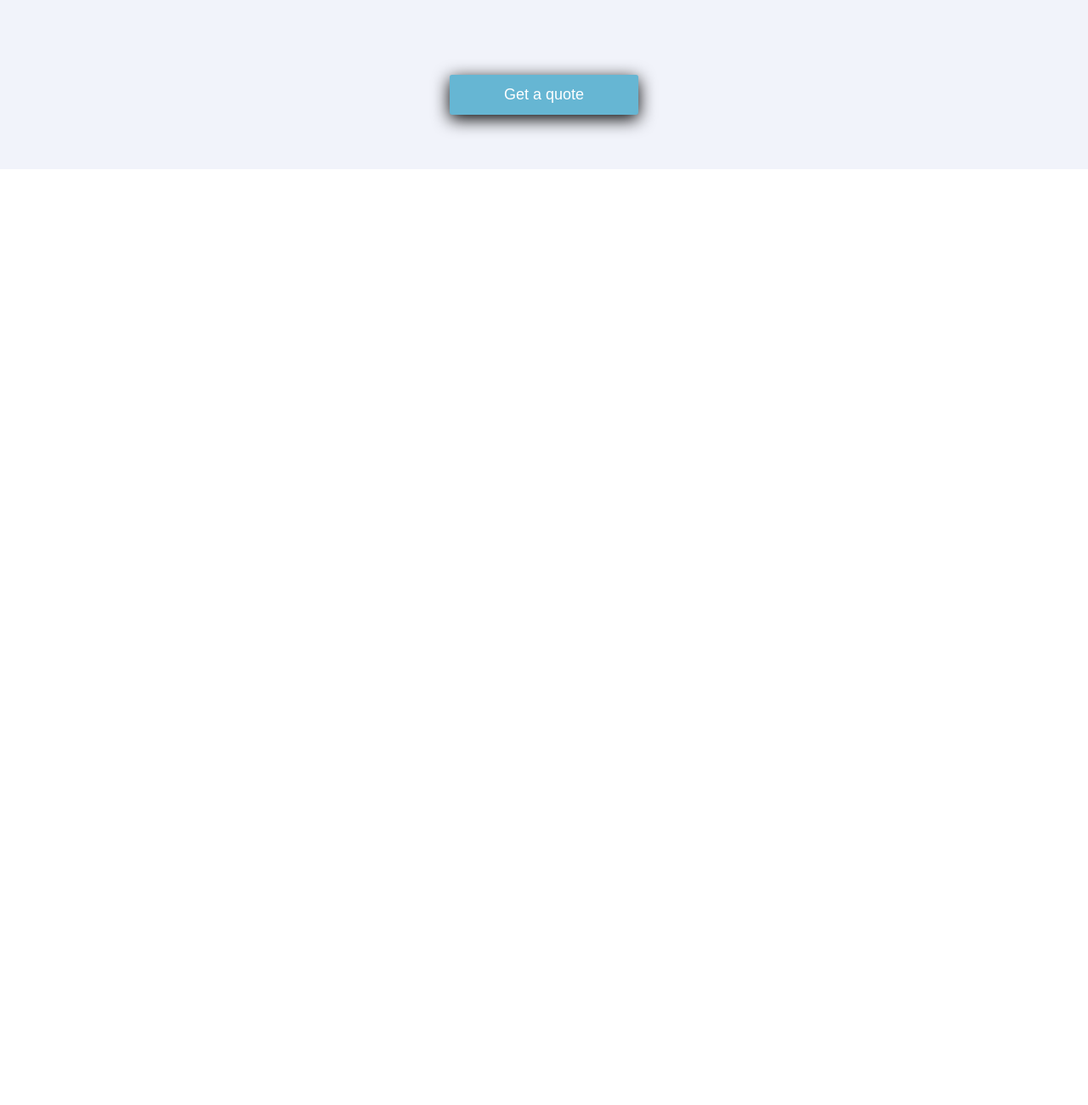
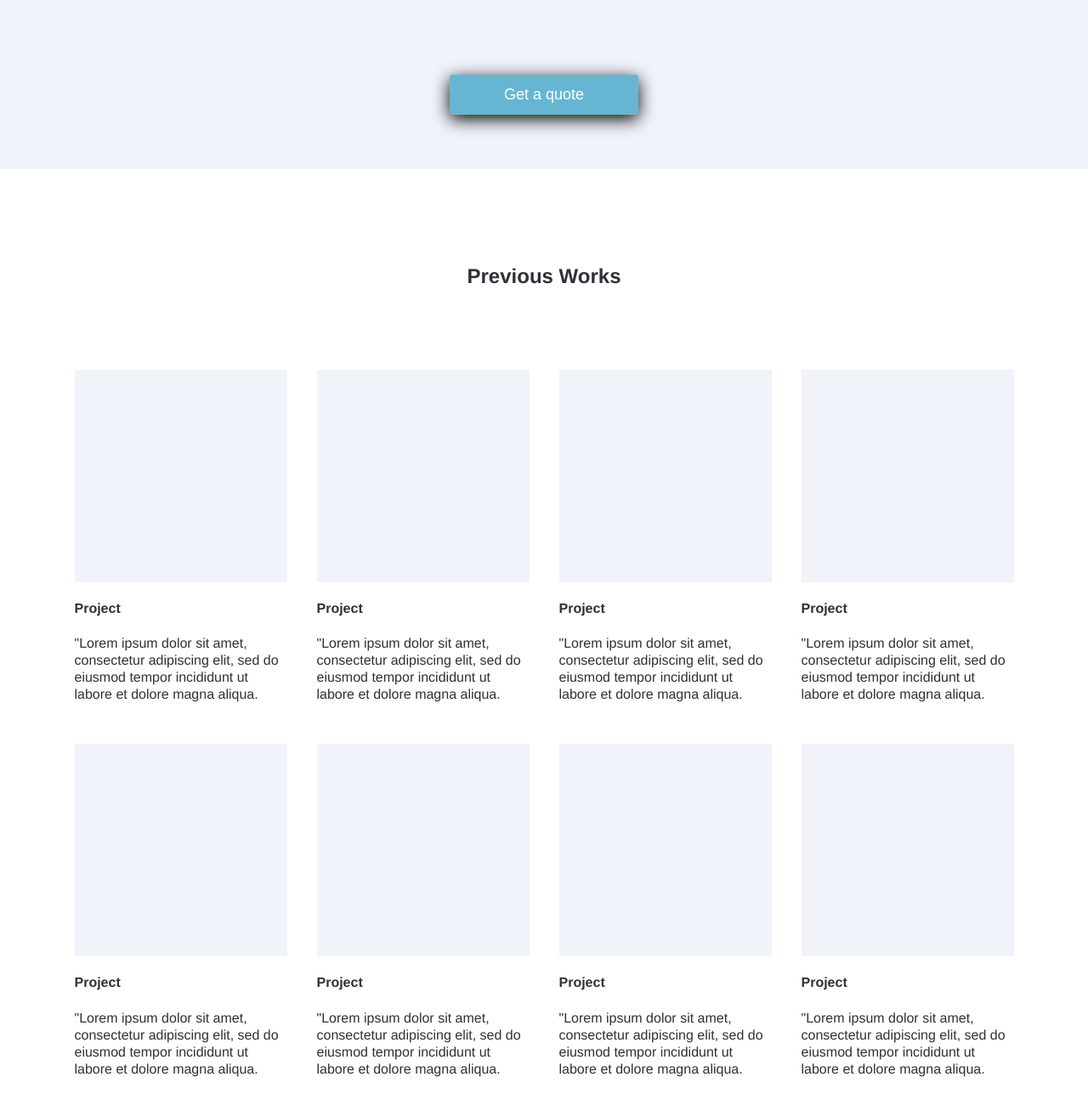
Before and after one commit to JHanek3/Flexbox, a plain HTML site: page index.html in a window 1280 px wide. Shown: the part 1472-2772 px from the top of the page at 85% size. Before the commit the page ends 1671 px from the top, so only its background shows below. Drawn offline with nearby package versions, Linux system fonts and the light colour scheme.

Commit message:
Finished the portfolio

```diff
--- a/css/styles.css
+++ b/css/styles.css
@@ -141,6 +141,36 @@ blurb-info {
     border-radius: 3px;
     box-shadow: 0 5px 20px rgba(0,0,0.3);
 }
+
+.section-header {
+    text-align: center;
+    padding: 6rem 0 4rem;
+}
+
+.portfolio-wrapper {
+    display: flex;
+    flex-wrap: wrap;
+    justify-content: space-around;
+}
+
+.portfolio-object {
+    max-width: 250px;
+    margin: 1rem;
+}
+
+.portfolio-box {
+    width: 250px;
+    height: 250px;
+    background-color: #F1F3FA;
+    transition: .2s ease-in-out;
+}
+
+.portfolio-box:hover {
+    cursor: pointer;
+    transform: scale(1.02);
+
+}
+
 @media (max-width: 768px) {
 
     ul.topnav li a.nav-link {
@@ -173,5 +203,16 @@ blurb-info {
         line-height: 2;
     }
 
+    .portfolio-wrapper {
+        text-align: center;
+    }
+
 
 }
+
+@media (max-width:599px) {
+    .portfolio-wrapper {
+        justify-content: center;
+    }
+
+}
--- a/index.html
+++ b/index.html
@@ -35,7 +35,7 @@
                 <div class="blurb-wrapper-right">
                     <h3 class="blurb-header">Scalable Code</h3>
                     <div class="blurb-info">
-                        "Lorem ipsum dolor sit amet, consectetur adipiscing elit, sed do eiusmod tempor incididunt ut labore et dolore magna aliqua. Ut enim ad minim veniam, quis nostrud exercitation ullamco laboris nisi ut aliquip ex ea commodo consequat.
+                        <p>"Lorem ipsum dolor sit amet, consectetur adipiscing elit, sed do eiusmod tempor incididunt ut labore et dolore magna aliqua. Ut enim ad minim veniam, quis nostrud exercitation ullamco laboris nisi ut aliquip ex ea commodo consequat.</p>
                     </div>
                 </div>
             </div>
@@ -46,7 +46,7 @@
                 <div class="blurb-wrapper-left">
                     <h3 class="blurb-header">The other cool attribute</h3>
                     <div class="blurb-info">
-                        "Lorem ipsum dolor sit amet, consectetur adipiscing elit, sed do eiusmod tempor incididunt ut labore et dolore magna aliqua. Ut enim ad minim veniam, quis nostrud exercitation ullamco laboris nisi ut aliquip ex ea commodo consequat.
+                        <p>"Lorem ipsum dolor sit amet, consectetur adipiscing elit, sed do eiusmod tempor incididunt ut labore et dolore magna aliqua. Ut enim ad minim veniam, quis nostrud exercitation ullamco laboris nisi ut aliquip ex ea commodo consequat.</p>
                     </div>
                 </div>
             </div>
@@ -57,7 +57,7 @@
                 <div class="blurb-wrapper-right">
                     <h3 class="blurb-header">6 Months of Support</h3>
                     <div class="blurb-info">
-                        "Lorem ipsum dolor sit amet, consectetur adipiscing elit, sed do eiusmod tempor incididunt ut labore et dolore magna aliqua. Ut enim ad minim veniam, quis nostrud exercitation ullamco laboris nisi ut aliquip ex ea commodo consequat.
+                        <p>"Lorem ipsum dolor sit amet, consectetur adipiscing elit, sed do eiusmod tempor incididunt ut labore et dolore magna aliqua. Ut enim ad minim veniam, quis nostrud exercitation ullamco laboris nisi ut aliquip ex ea commodo consequat.</p>
                     </div>
                 </div>
             </div>
@@ -65,6 +65,73 @@
                 <button class="quote-btn">Get a quote</button>
             </div>
         </div>
+    </section>
+
+    <section class="portfolio">
+        <div class="container">
+            <div class="section-header">
+                <h1 class="header-port">Previous Works</h1>
+            </div>
+            <div class="portfolio-wrapper">
+                <div class="portfolio-object">
+                    <div class="portfolio-box"></div>
+                    <h4>Project</h4>
+                    <div class="portfolio-text">
+                        <p>"Lorem ipsum dolor sit amet, consectetur adipiscing elit, sed do eiusmod tempor incididunt ut labore et dolore magna aliqua.</p>
+                    </div>
+                </div>
+                <div class="portfolio-object">
+                    <div class="portfolio-box"></div>
+                    <h4>Project</h4>
+                    <div class="portfolio-text">
+                        <p>"Lorem ipsum dolor sit amet, consectetur adipiscing elit, sed do eiusmod tempor incididunt ut labore et dolore magna aliqua.</p>
+                    </div>
+                </div>
+                <div class="portfolio-object">
+                    <div class="portfolio-box"></div>
+                    <h4>Project</h4>
+                    <div class="portfolio-text">
+                        <p>"Lorem ipsum dolor sit amet, consectetur adipiscing elit, sed do eiusmod tempor incididunt ut labore et dolore magna aliqua.</p>
+                    </div>
+                </div>
+                <div class="portfolio-object">
+                    <div class="portfolio-box"></div>
+                    <h4>Project</h4>
+                    <div class="portfolio-text">
+                        <p>"Lorem ipsum dolor sit amet, consectetur adipiscing elit, sed do eiusmod tempor incididunt ut labore et dolore magna aliqua.</p>
+                    </div>
+                </div>
+                <div class="portfolio-object">
+                    <div class="portfolio-box"></div>
+                    <h4>Project</h4>
+                    <div class="portfolio-text">
+                        <p>"Lorem ipsum dolor sit amet, consectetur adipiscing elit, sed do eiusmod tempor incididunt ut labore et dolore magna aliqua.</p>
+                    </div>
+                </div>
+                <div class="portfolio-object">
+                    <div class="portfolio-box"></div>
+                    <h4>Project</h4>
+                    <div class="portfolio-text">
+                        <p>"Lorem ipsum dolor sit amet, consectetur adipiscing elit, sed do eiusmod tempor incididunt ut labore et dolore magna aliqua.</p>
+                    </div>
+                </div>
+                <div class="portfolio-object">
+                    <div class="portfolio-box"></div>
+                    <h4>Project</h4>
+                    <div class="portfolio-text">
+                        <p>"Lorem ipsum dolor sit amet, consectetur adipiscing elit, sed do eiusmod tempor incididunt ut labore et dolore magna aliqua.</p>
+                    </div>
+                </div>
+                <div class="portfolio-object">
+                    <div class="portfolio-box"></div>
+                    <h4>Project</h4>
+                    <div class="portfolio-text">
+                        <p>"Lorem ipsum dolor sit amet, consectetur adipiscing elit, sed do eiusmod tempor incididunt ut labore et dolore magna aliqua.</p>
+                    </div>
+                </div>
+            </div>
+        </div>
+
     </section>
 
 
@@ -75,9 +142,7 @@
     <script src="https://code.jquery.com/jquery-3.4.1.min.js" integrity="sha256-CSXorXvZcTkaix6Yvo6HppcZGetbYMGWSFlBw8HfCJo=" crossorigin="anonymous"></script>
     <script type="text/javascript" src="main.js"></script>
 
-</body>
-
-</html>
+</body></html>
 
 <!--
 Make a mockup of your design
@@ -92,5 +157,6 @@ function added to the anchor
 Hamburger icon inherits from the anchor tag, thats why its underlined and blue
 adding a flex 1, each child given a flex of 1 causes the space to be distributed evenly
 
+introduced hover, if you use hover you should add a transition property to the parent class
 
 -->
```
